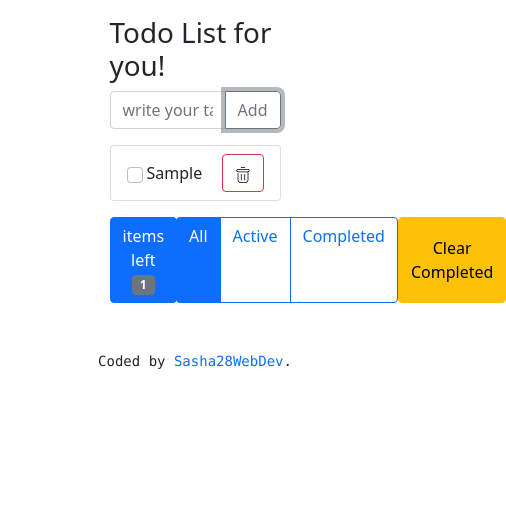
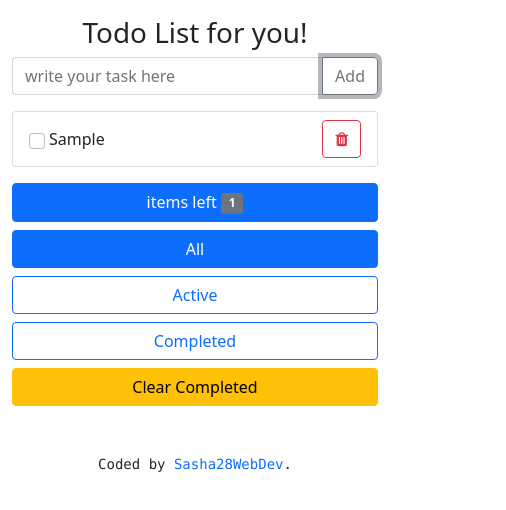
Before and after one commit to Sasha28WebDev/todoApp, a plain HTML site: page index.html in a window 390 px wide. Both pictures are taken after typing "Sample" into the empty fields and a click on the button "Add". Shown: the whole page, 506 px wide, since content can reach past the window. Drawn offline with nearby package versions, Linux system fonts and the light colour scheme.

Commit message:
app has been adapted for use on mobile devices

```diff
--- a/app.js
+++ b/app.js
@@ -29,7 +29,7 @@ container.addEventListener('click', (evt) => {
 
         }
     }
-    if (evt.target.classList[0] == 'todo-checkbox') {
+    if (evt.target.classList.contains('todo-checkbox')) {
         tasks = JSON.parse(localStorage.getItem('tasks'))
         if (evt.target.checked === false) {
             tasks[evt.target.parentElement.id].checked = false
@@ -39,7 +39,7 @@ container.addEventListener('click', (evt) => {
         localStorage.setItem('tasks', JSON.stringify(tasks))
         todoLeft.innerHTML = `${countTasksLeft(tasks)}`
     }
-    if (evt.target.classList[0] == 'todo-del-btn') {
+    if (evt.target.classList.contains('js-todo-del-btn')) {
         tasks = JSON.parse(localStorage.getItem('tasks'))
         let id = evt.target.parentElement.id
         tasks.splice(id, 1)
@@ -47,7 +47,7 @@ container.addEventListener('click', (evt) => {
         evt.target.parentElement.remove()
         todoLeft.innerHTML = `${countTasksLeft(tasks)}`
     }
-    if (evt.target.id == 'todo-filters-all') {
+    if (evt.target.classList.contains('js-todo-filters-all')) {
         tasks = JSON.parse(localStorage.getItem('tasks'))
         todoList.innerHTML = ""
         tasks.forEach((el, i) => {
@@ -55,7 +55,7 @@ container.addEventListener('click', (evt) => {
             addTodo(el, i)
         })
     }
-    if (evt.target.id == 'todo-filters-active') {
+    if (evt.target.classList.contains('js-todo-filters-active')) {
         tasks = JSON.parse(localStorage.getItem('tasks'))
         todoList.innerHTML = ""
         tasks.forEach((el, i) => {
@@ -64,7 +64,7 @@ container.addEventListener('click', (evt) => {
             }
         })
     }
-    if (evt.target.id == 'todo-filters-completed') {
+    if (evt.target.classList.contains('js-todo-filters-completed')) {
         tasks = JSON.parse(localStorage.getItem('tasks'))
         todoList.innerHTML = ""
         tasks.forEach((el, i) => {
@@ -73,11 +73,10 @@ container.addEventListener('click', (evt) => {
             }
         })
     }
-    if (evt.target.id == "todo-clear-completed") {
+    if (evt.target.classList.contains('js-todo-clear-complete')) {
         tasks = JSON.parse(localStorage.getItem('tasks'))
         todoList.innerHTML = ""
         tasks = tasks.filter(el => el.checked == false)
-        console.log(tasks)
         localStorage.setItem('tasks', JSON.stringify(tasks))
         if (tasks.length != 0) {
             tasks.forEach((el, i) => {
@@ -107,11 +106,8 @@ function addTodo(value, id) {
           <li class="list-group-item mb-3 d-flex align-items-center" id ='${id}'>
         <input class="todo-checkbox form-check-input me-1" type="checkbox" name="todo-check-${id}" ${checked} value="" aria-label="...">
         <label for='todo-check-${id}'>${value.text}</label>
-       <button type="button" class="todo-del-btn ms-auto btn  btn-outline-danger"><svg xmlns="http://www.w3.org/2000/svg" x="0px" y="0px"
-       width="16" height="16"
-       viewBox="0 0 128 128"
-       style=" fill:#000000;"><path d="M 49 1 C 47.34 1 46 2.34 46 4 C 46 5.66 47.34 7 49 7 L 79 7 C 80.66 7 82 5.66 82 4 C 82 2.34 80.66 1 79 1 L 49 1 z M 24 15 C 16.83 15 11 20.83 11 28 C 11 35.17 16.83 41 24 41 L 101 41 L 101 104 C 101 113.37 93.37 121 84 121 L 44 121 C 34.63 121 27 113.37 27 104 L 27 52 C 27 50.34 25.66 49 24 49 C 22.34 49 21 50.34 21 52 L 21 104 C 21 116.68 31.32 127 44 127 L 84 127 C 96.68 127 107 116.68 107 104 L 107 40.640625 C 112.72 39.280625 117 34.14 117 28 C 117 20.83 111.17 15 104 15 L 24 15 z M 24 21 L 104 21 C 107.86 21 111 24.14 111 28 C 111 31.86 107.86 35 104 35 L 24 35 C 20.14 35 17 31.86 17 28 C 17 24.14 20.14 21 24 21 z M 50 55 C 48.34 55 47 56.34 47 58 L 47 104 C 47 105.66 48.34 107 50 107 C 51.66 107 53 105.66 53 104 L 53 58 C 53 56.34 51.66 55 50 55 z M 78 55 C 76.34 55 75 56.34 75 58 L 75 104 C 75 105.66 76.34 107 78 107 C 79.66 107 81 105.66 81 104 L 81 58 C 81 56.34 79.66 55 78 55 z"></path></svg>
-   </button>
+       <button type="button" class="js-todo-del-btn ms-auto btn  btn-outline-danger">
+       <i class="fa fa-trash "></i></button>
      </li>
     `
 }
--- a/index.html
+++ b/index.html
@@ -5,6 +5,8 @@
     <meta charset="UTF-8">
     <meta http-equiv="X-UA-Compatible" content="IE=edge">
     <meta name="viewport" content="width=device-width, initial-scale=1.0">
+
+    <link rel="stylesheet" href="https://cdnjs.cloudflare.com/ajax/libs/font-awesome/4.7.0/css/font-awesome.min.css">
     <link href="https://cdn.jsdelivr.net/npm/bootstrap@5.1.3/dist/css/bootstrap.min.css" rel="stylesheet"
         integrity="sha384-1BmE4kWBq78iYhFldvKuhfTAU6auU8tT94WrHftjDbrCEXSU1oBoqyl2QvZ6jIW3" crossorigin="anonymous">
     <title>todo list</title>
@@ -12,7 +14,7 @@
 
 <body>
 
-    <div class="container w-50 pt-3">
+    <div class="container w-md-50 pt-3">
         <h1 class="d-flex justify-content-center">Todo List for you!</h1>
 
         <form class="todo-form" action="">
@@ -28,24 +30,29 @@
 
             </ul>
 
-            <div class=" d-flex justify-content-between todo-filters mb-5">
-                <button type="button" class="btn btn-primary">
+            <div class=" d-flex justify-content-between todo-filters flex-column flex-md-row mb-5">
+                <button type="button" class=" mb-2 mb-md-0 btn btn-primary">
                     items left <span class="todo-left badge bg-secondary">0</span>
-                  </button>
+                </button>
 
-                <div class="btn-group" role="group" aria-label="Basic radio toggle button group">
-                    <input type="radio" class="btn-check" name="btnradio" id="btnradio1"  autocomplete="off" checked>
-                    <label class=" btn btn-outline-primary" id="todo-filters-all" for="btnradio1">All</label>
+                <div class="d-flex btn-group-md flex-column flex-md-row " role="group"
+                    aria-label="Basic radio toggle button group">
+                    <input type="radio" class="btn-check" name="btnradio" id="btnradio1" autocomplete="off" checked>
+                    <label class=" mb-2 mb-md-0 btn btn-outline-primary js-todo-filters-all w-xs-100" id="todo-filters-all"
+                        for="btnradio1">All</label>
 
                     <input type="radio" class="btn-check" name="btnradio" id="btnradio2" autocomplete="off">
-                    <label class=" btn btn-outline-primary" id="todo-filters-active" for="btnradio2">Active</label>
+                    <label class=" mb-2 mb-md-0 btn btn-outline-primary js-todo-filters-active w-xs-100" id="todo-filters-active"
+                        for="btnradio2">Active</label>
 
                     <input type="radio" class="btn-check" name="btnradio" id="btnradio3" autocomplete="off">
-                    <label class=" btn btn-outline-primary" id="todo-filters-completed" for="btnradio3">Completed</label>
+                    <label class=" mb-2 mb-md-0 btn btn-outline-primary js-todo-filters-completed w-xs-100"
+                        id="todo-filters-completed" for="btnradio3">Completed</label>
                 </div>
 
 
-            <button type="button" class="todo-clear-completed btn btn-warning" id="todo-clear-completed" >Clear Completed</button>
+                <button type="button" class="js-todo-clear-completed btn btn-warning" id="todo-clear-completed">Clear
+                    Completed</button>
             </div>
         </div>
     </div>
```
